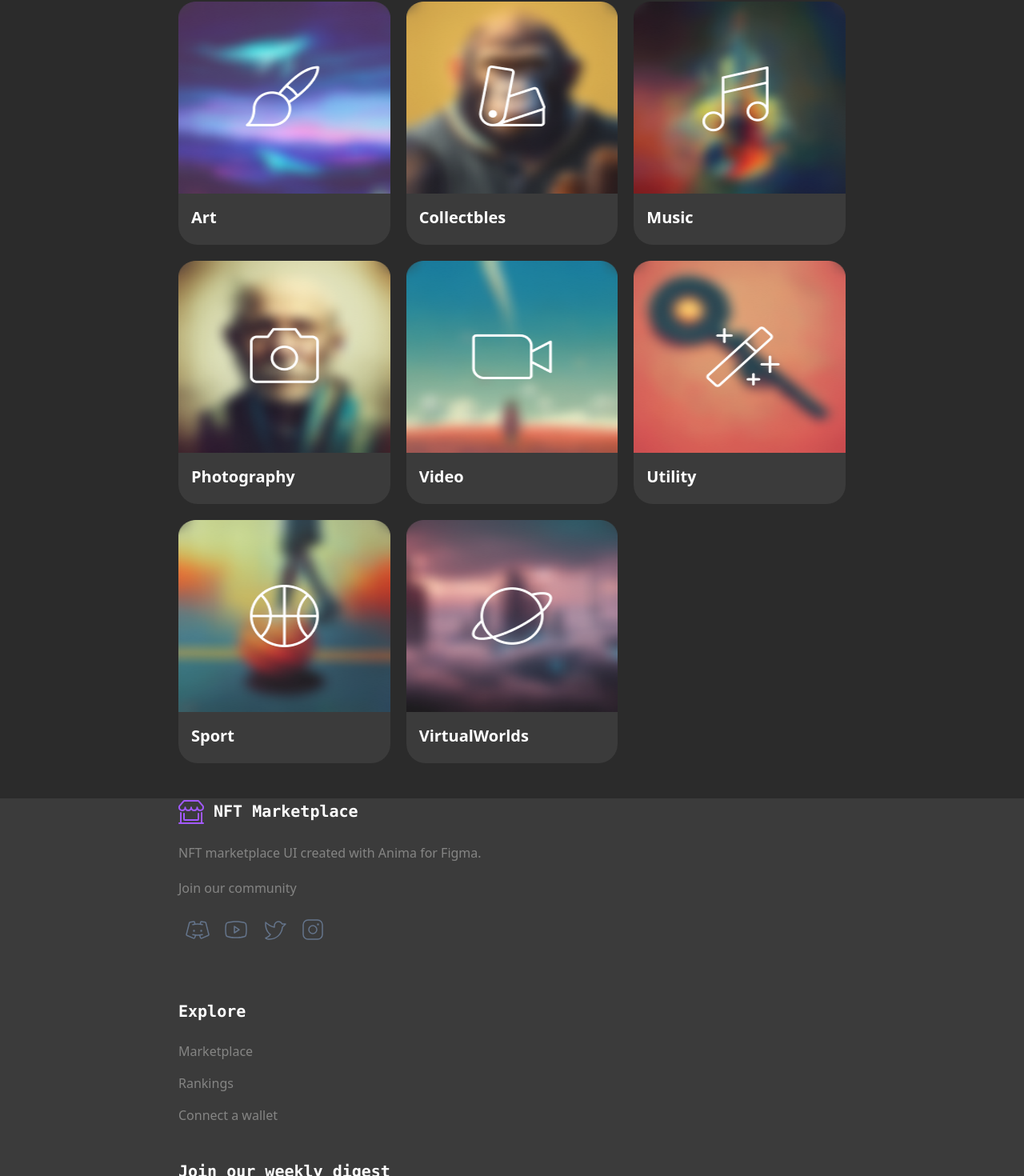
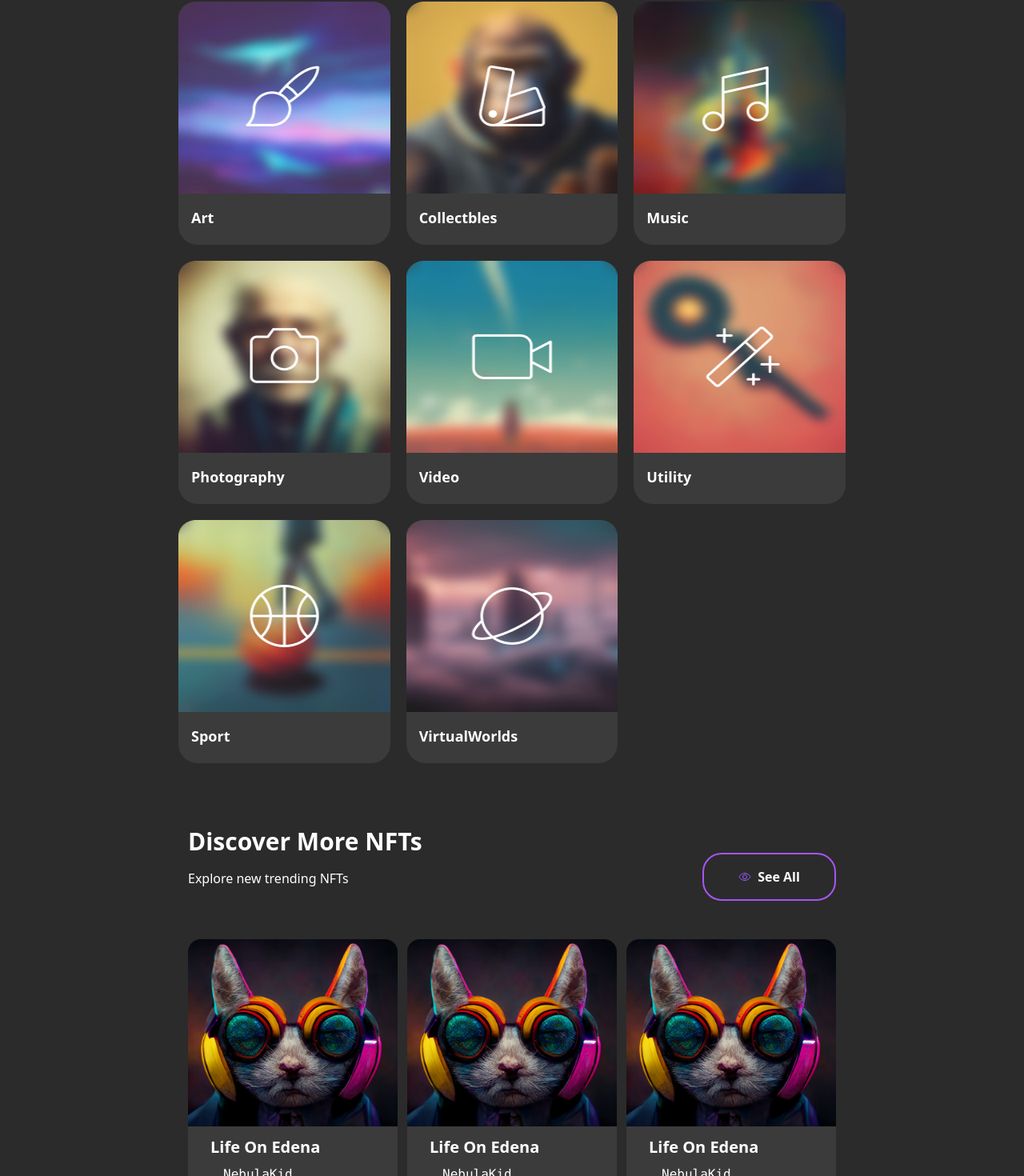
Before and after one commit to Panteagh/NFT-Marketplace, a React (Vite) app: page / in a window 1280 px wide. Shown: the part 2355-3825 px from the top of the page at 80% size. Built offline with nearby package versions, Linux system fonts and the light colour scheme; data requests are answered from the project's data file.

Commit message:
create Discover More NFTs Section

```diff
--- a/src/components/BrowseCategoriesSection/BrowseCategoriesSection.jsx
+++ b/src/components/BrowseCategoriesSection/BrowseCategoriesSection.jsx
@@ -1,32 +1,57 @@
-import React from 'react'
-import SectionHeadline from '../SectionHeadline/SectionHeadline'
-import CategoryCard from '../CategoryCard/CategoryCard'
-import Art from '../../assets/categoryImg/Art.png'
-import Collectbles from '../../assets/categoryImg/Collectbles.png'
-import Music from '../../assets/categoryImg/Music.png'
-import Photography from '../../assets/categoryImg/Photography.png'
-import Sport from '../../assets/categoryImg/Sport.png'
-import Utility from '../../assets/categoryImg/Utility.png'
-import Video from '../../assets/categoryImg/Video.png'
-import VirtualWorlds from '../../assets/categoryImg/VirtualWorlds.png'
+import React from "react";
+import SectionHeadline from "../SectionHeadline/SectionHeadline";
+import CategoryCard from "../CategoryCard/CategoryCard";
+import Art from "../../assets/categoryImg/Art.png";
+import Collectbles from "../../assets/categoryImg/Collectbles.png";
+import Music from "../../assets/categoryImg/Music.png";
+import Photography from "../../assets/categoryImg/Photography.png";
+import Sport from "../../assets/categoryImg/Sport.png";
+import Utility from "../../assets/categoryImg/Utility.png";
+import Video from "../../assets/categoryImg/Video.png";
+import VirtualWorlds from "../../assets/categoryImg/VirtualWorlds.png";
+import { Link } from "react-router-dom";
 
 function BrowseCategoriesSection() {
   return (
-    <div className='lg:mx-36 mt-20 mb-10'>
-      <SectionHeadline sectionLabel="Browse Categories"/>
+    <div className="lg:mx-36 mt-20 mb-10">
+      <SectionHeadline sectionLabel="Browse Categories" />
 
-      <div className=' grid lg:grid-cols-4 md:grid-cols-3 max-md:gap-3 sm:grid-cols-2 max-sm:grid-cols-2 gap-5 mt-8'>
-      <CategoryCard img={Art} CategoryName="Art"/>
-      <CategoryCard img={Collectbles} CategoryName="Collectbles"/>
-      <CategoryCard img={Music} CategoryName="Music"/>
-      <CategoryCard img={Photography} CategoryName="Photography"/>
-      <CategoryCard img={Video} CategoryName="Video"/>
-      <CategoryCard img={Utility} CategoryName="Utility"/>
-      <CategoryCard img={Sport} CategoryName="Sport"/>
-      <CategoryCard img={VirtualWorlds} CategoryName="VirtualWorlds"/>
+      <div className=" grid lg:grid-cols-4 md:grid-cols-3 max-md:gap-3 sm:grid-cols-2 max-sm:grid-cols-2 gap-5 mt-8">
+        <Link to="/Marketplace">
+          <CategoryCard img={Art} CategoryName="Art" />
+        </Link>
+
+        <Link to="/Marketplace">
+          <CategoryCard img={Collectbles} CategoryName="Collectbles" />
+        </Link>
+
+        <Link to="/Marketplace">
+          <CategoryCard img={Music} CategoryName="Music" />
+        </Link>
+
+        <Link to="/Marketplace">
+          <CategoryCard img={Photography} CategoryName="Photography" />
+        </Link>
+
+        <Link to="/Marketplace">
+          <CategoryCard img={Video} CategoryName="Video" />
+        </Link>
+
+        <Link to="/Marketplace">
+          <CategoryCard img={Utility} CategoryName="Utility" />
+        </Link>
+
+        <Link to="/Marketplace">
+          <CategoryCard img={Sport} CategoryName="Sport" />
+        </Link>
+
+        <Link to="/Marketplace">
+          <CategoryCard img={VirtualWorlds} CategoryName="VirtualWorlds" />
+        </Link>
+
       </div>
     </div>
-  )
+  );
 }
 
-export default BrowseCategoriesSection
+export default BrowseCategoriesSection;
--- a/src/components/CategoryCard/CategoryCard.jsx
+++ b/src/components/CategoryCard/CategoryCard.jsx
@@ -2,9 +2,9 @@ import React from 'react'
 
 function CategoryCard({img , CategoryName}) {
   return (
-    <div className='flex flex-col lg:w-60 lg:h-[316px] max-md:w-36 max-md:h-56 max-sm:w-36 max-sm:h-52 '>
+    <div className='flex flex-col lg:w-60 lg:h-[316px] max-md:w-36 max-md:h-56 max-sm:w-36 max-sm:h-52 hover:scale-95 duration-700'>
         <img className='w-full h-60' src={img} alt="" />
-        <h3 className='h-16 bg-[#3B3B3B] rounded-b-3xl text-white font-bold text-xl px-4 py-4'>{CategoryName}</h3>
+        <h3 className='h-16 bg-[#3B3B3B] rounded-b-3xl text-white font-bold lg:text-xl md:text-lg max-sm:text-base px-4 py-4'>{CategoryName}</h3>
     </div>
   )
 }
--- /dev/null
+++ b/src/components/DiscoverMoreNFTsSection/DiscoverMoreNFTsSection.jsx
@@ -0,0 +1,35 @@
+import React from "react";
+import SectionHeadline from "../SectionHeadline/SectionHeadline";
+import NFTCard from "../NFTCard/NFTCard";
+import BorderedButton from "../BorderedButton/BorderedButton";
+import { IoEyeOutline } from "react-icons/io5";
+import { Link } from "react-router-dom";
+
+function DiscoverMoreNFTsSection() {
+  return (
+    <div className="lg:mx-36 max-lg:mx-3 mt-20 mb-10">
+        <div className="flex justify-between">
+      <SectionHeadline
+        sectionLabel="Discover More NFTs"
+        description="Explore new trending NFTs"
+      />
+    <BorderedButton style="w-[167px] h-[60px]" icon={<IoEyeOutline color="#A259FF"/>} label="See All"/>
+        </div>
+      <div className="mt-12 grid grid-cols-3 max-lg:grid-cols-3 gap-3 max-md:grid-cols-2 max-sm:grid-cols-1" >
+        <Link to="/Marketplace" >
+        <NFTCard />
+        </Link>
+
+        <Link to="/Marketplace">
+        <NFTCard />
+        </Link>
+
+        <Link to="/Marketplace">
+        <NFTCard style="max-md:hidden" />
+        </Link>
+      </div>
+    </div>
+  );
+}
+
+export default DiscoverMoreNFTsSection;
--- /dev/null
+++ b/src/components/NFTCard/NFTCard.jsx
@@ -0,0 +1,35 @@
+import React from "react";
+import img from '../../assets/images/CatFromFuture.png'
+
+function NFTCard({style}) {
+  return (
+    <div className={`${style} lg:w-[330px] lg:h-[469px] bg-[#3B3B3B] rounded-3xl`}>
+      <div className="lg:h-[295px]">
+        <img src={img} alt="" />
+      </div>
+
+      <div className="mx-7 mt-3 md:pb-3 max-md:pb-3">
+        <h2 className="font-semibold text-white text-xl max-md:text-lg font-sans">Life On Edena</h2>
+        <div className="flex gap-4 items-center">
+            <img src="" alt="" />
+            <h3 className="text-white font-mono mt-2 max-md:text-sm ">NebulaKid</h3>
+        </div>
+
+        <div className="max-lg:mt-5 max-md:mb-3">
+        <div className="flex justify-between items-center text-[#858584] max-md:text-xs">
+            <span>Price</span>
+            <span>Highest Bid</span>
+        </div>
+
+        <div className="flex justify-between items-center gap-1 text-white font-mono mt-2 max-md:text-xs">
+            <h4>1.63 ETH</h4>
+            <h4>0.33 wETH</h4>
+        </div>
+        </div>
+
+      </div>
+    </div>
+  );
+}
+
+export default NFTCard;
--- a/src/components/SectionHeadline/SectionHeadline.jsx
+++ b/src/components/SectionHeadline/SectionHeadline.jsx
@@ -7,7 +7,7 @@ function SectionHeadline({ sectionLabel, description }) {
         {sectionLabel}
       </h2>
 
-      <p className="text-white lg:text-2xl max-md:text-lg font-sans mt-4">
+      <p className="text-white lg:text-xl max-md:text-lg font-sans mt-4">
         {description}
       </p>
     </div>
--- a/src/components/TopCreators/TopCreators.jsx
+++ b/src/components/TopCreators/TopCreators.jsx
@@ -24,14 +24,15 @@ function TopCreators() {
           sectionLabel="Top creators"
           description="Checkout Top Rated Creators on the NFT Marketplace"
         />
-
+        <div className=" max-md:hidden">
         <Link to="/Rankings">
           <BorderedButton
-            style="w-[247px] mt-8"
+            style="w-[247px] mt-8 "
             icon={<HiOutlineRocketLaunch color="#A259FF" />}
             label="View Rankings"
           />
         </Link>
+        </div>
       </div>
 
       <div className="  grid lg:grid-cols-4 md:grid-cols-2 max-md:grid-cols-1 justify-between mt-4">
--- a/src/components/container/Container.tsx
+++ b/src/components/container/Container.tsx
@@ -2,7 +2,7 @@ import React from 'react'
 
 function Container({children}) {
   return (
-    <div className='container mx-auto w-11/12'>
+    <div className='container mx-auto max-md:w-11/12'>
       {children}
     </div>
   )
--- a/src/pages/Home/Home.jsx
+++ b/src/pages/Home/Home.jsx
@@ -4,6 +4,7 @@ import Header from '../../components/Header/Header'
 import TrandingCollection from '../../components/TrandingCollection/TrandingCollection'
 import TopCreators from '../../components/TopCreators/TopCreators'
 import BrowseCategoriesSection from '../../components/BrowseCategoriesSection/BrowseCategoriesSection'
+import DiscoverMoreNFTsSection from '../../components/DiscoverMoreNFTsSection/DiscoverMoreNFTsSection'
 
 function Home() {
   return (
@@ -13,6 +14,7 @@ function Home() {
         <TrandingCollection />
         <TopCreators />
         <BrowseCategoriesSection />
+        <DiscoverMoreNFTsSection />
       </Container>
     </div>
   )
```
